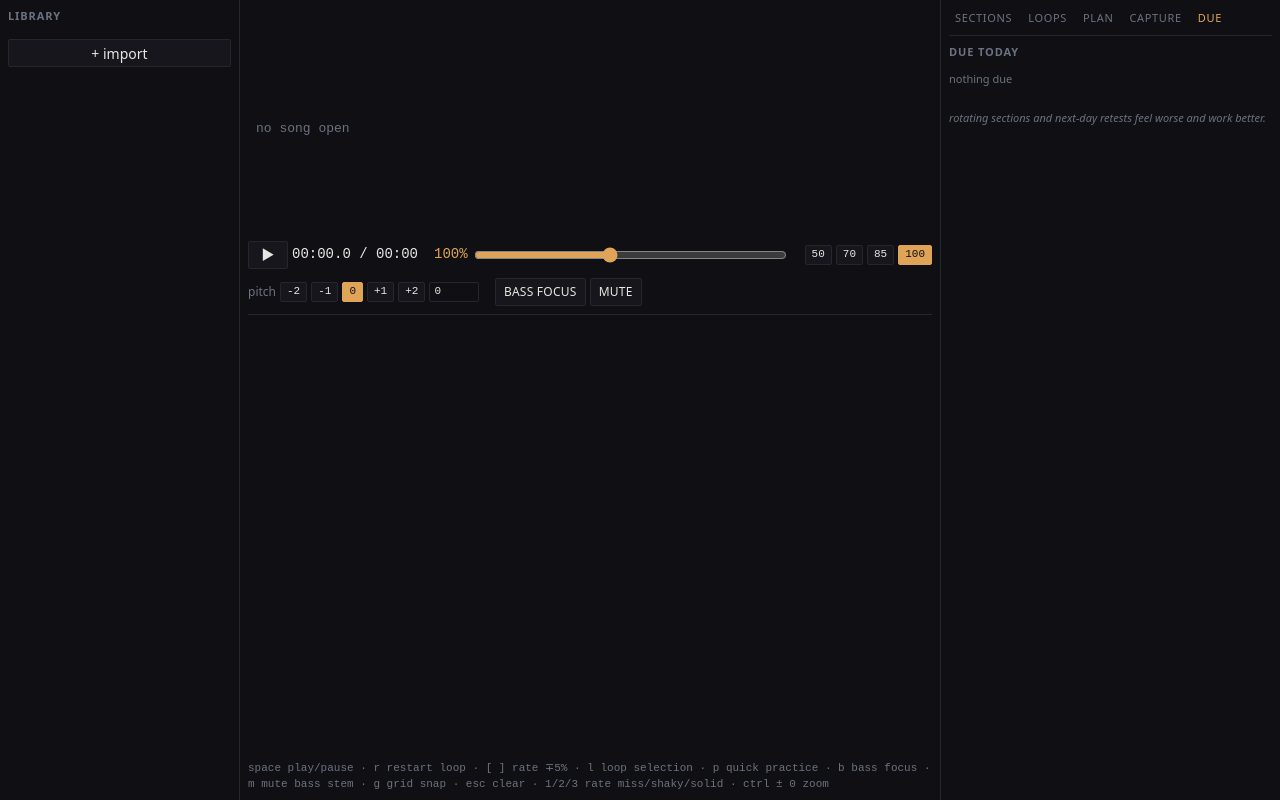
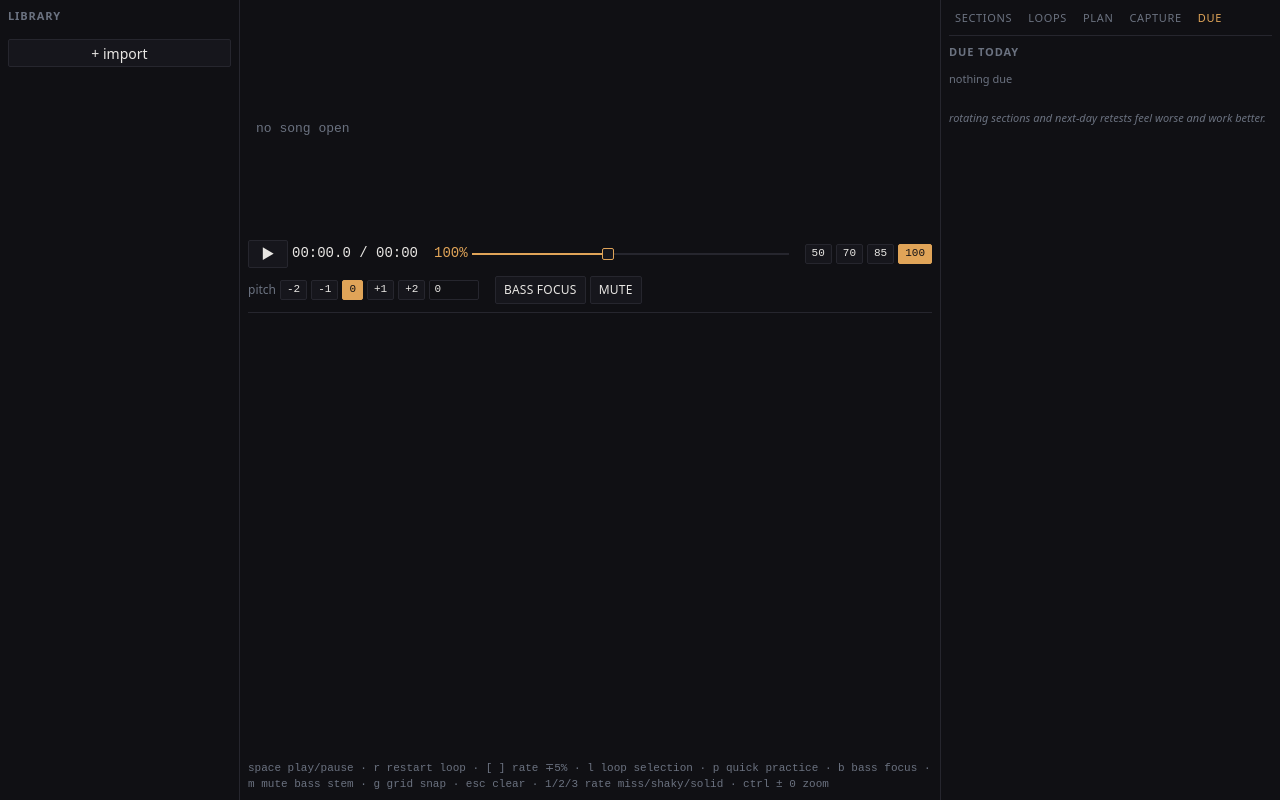
Before and after one commit to ShawnMcCool/dredge, a Svelte app in the folder apps/desktop/: page / in a window 1280 px wide. Built offline with nearby package versions, Linux system fonts and the light colour scheme.

Commit message:
refactor(desktop): transport + mixer on Fader

```diff
--- a/apps/desktop/src/components/StemMixer.svelte
+++ b/apps/desktop/src/components/StemMixer.svelte
@@ -12,6 +12,7 @@
     stemsRunning,
   } from "../lib/stores";
   import Button from "../lib/ui/Button.svelte";
+  import Fader from "../lib/ui/Fader.svelte";
   import Toolbar from "../lib/ui/Toolbar.svelte";
 </script>
 
@@ -21,15 +22,18 @@
       {#if $openSong.stems}
         {#each STEM_LABELS as label, i (label)}
           <div class="channel" class:bass={i === BASS_STEM}>
-            <input
-              class="fader"
-              type="range"
-              min="0"
-              max="100"
-              value={$stemMix.levels[i]}
-              oninput={(e) => actions.setStemLevel(i, Number(e.currentTarget.value))}
-              title="{label} level"
-            />
+            <div class="fader">
+              <Fader
+                orientation="vertical"
+                value={$stemMix.levels[i] / 100}
+                min={0}
+                max={1}
+                step={0.01}
+                accent={i === BASS_STEM}
+                onchange={(v) => void actions.setStemLevel(i, Math.round(v * 100))}
+                format={(v) => `${label} ${Math.round(v * 100)}%`}
+              />
+            </div>
             <span class="name mono">{label}</span>
             <span class="toggles">
               <Button
@@ -80,15 +84,7 @@
   }
 
   .fader {
-    writing-mode: vertical-lr;
-    direction: rtl;
-    height: 64px;
-    width: 16px;
-    accent-color: var(--muted);
-  }
-
-  .channel.bass .fader {
-    accent-color: var(--accent);
+    height: 96px;
   }
 
   .name {
--- a/apps/desktop/src/components/Transport.svelte
+++ b/apps/desktop/src/components/Transport.svelte
@@ -1,6 +1,7 @@
 <script lang="ts">
   import { actions, bassFocusOn, muted, openSong, pitch, position } from "../lib/stores";
   import Button from "../lib/ui/Button.svelte";
+  import Fader from "../lib/ui/Fader.svelte";
   import Group from "../lib/ui/Group.svelte";
   import Toolbar from "../lib/ui/Toolbar.svelte";
 
@@ -18,10 +19,6 @@
     const m = Math.floor(secs / 60);
     const r = Math.floor(secs % 60);
     return `${String(m).padStart(2, "0")}:${String(r).padStart(2, "0")}`;
-  }
-
-  function onRateInput(e: Event) {
-    void actions.setRate(Number((e.currentTarget as HTMLInputElement).value));
   }
 
   function onCentsInput(e: Event) {
@@ -47,13 +44,14 @@
 
     <Group grow>
       <span class="readout rate">{Math.round($position.rate * 100)}%</span>
-      <input
-        type="range"
-        min="0.25"
-        max="2"
-        step="0.05"
+      <Fader
         value={$position.rate}
-        oninput={onRateInput}
+        min={0.25}
+        max={2}
+        step={0.05}
+        accent
+        onchange={(v) => void actions.setRate(v)}
+        format={(v) => `rate ${Math.round(v * 100)}%`}
       />
     </Group>
 
@@ -118,13 +116,6 @@
     text-align: right;
   }
 
-  input[type="range"] {
-    flex: 1 1 120px;
-    min-width: 120px;
-    max-width: 320px;
-    accent-color: var(--accent);
-  }
-
   .cents {
     width: 4.5em;
     font-size: 11px;
```
Also changed, not shown: 1 other file (tests, documents, lock files or other folders).
